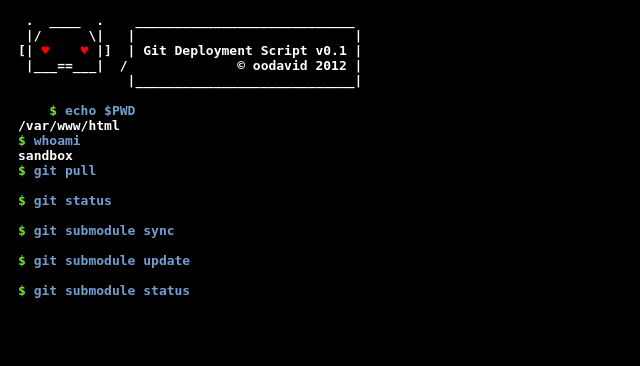
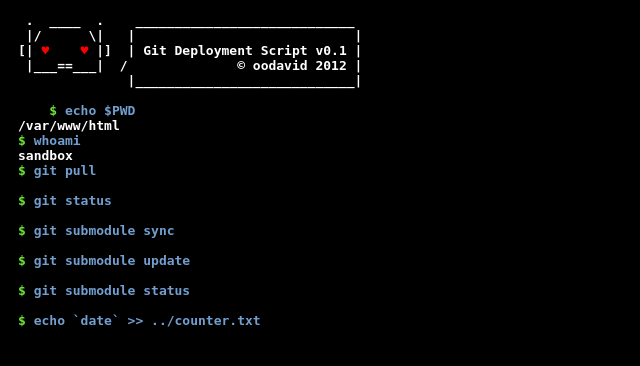
Before and after one commit to bpjohannessen/muscledb-web_old, a PHP site: page /deploy.php in a window 1280 px wide. Shown: the top 366 px of the page, without its empty margins (0-640 px from the left). Run offline with PHP 8.4, Linux system fonts and the light colour scheme.

Commit message:
Added logging for deploy.php

```diff
--- a/deploy.php
+++ b/deploy.php
@@ -1,4 +1,38 @@
 <?php
+/**
+ * DEBUGGING BPJ
+ *
+ */
+
+// counter
+session_start();
+$counter_name = "counter.txt";
+// Check if a text file exists. If not create one and initialize it to zero.
+if (!file_exists($counter_name)) {
+    $f = fopen($counter_name, "w");
+    fwrite($f,"0");
+    fclose($f);
+}
+// Read the current value of our counter file
+$f = fopen($counter_name,"r");
+$counterVal = fread($f, filesize($counter_name));
+fclose($f);
+// Has visitor been counted in this session?
+// If not, increase counter value by one
+if(!isset($_SESSION['hasVisited'])){
+    $_SESSION['hasVisited']="yes";
+    $counterVal++;
+    $f = fopen($counter_name, "w");
+    fwrite($f, $counterVal);
+    fclose($f);
+} else {
+    echo "allerede";
+}
+
+//echo "You are visitor number $counterVal to this site";
+
+
+
 /**
  * GIT DEPLOYMENT SCRIPT
  *
@@ -16,6 +50,7 @@ $commands = array(
     'git submodule sync',
     'git submodule update',
     'git submodule status',
+    'echo `date` >> ../counter.txt'
 );
 
 // Run the commands for output
```
Also changed, not shown: test.txt (deleted).
